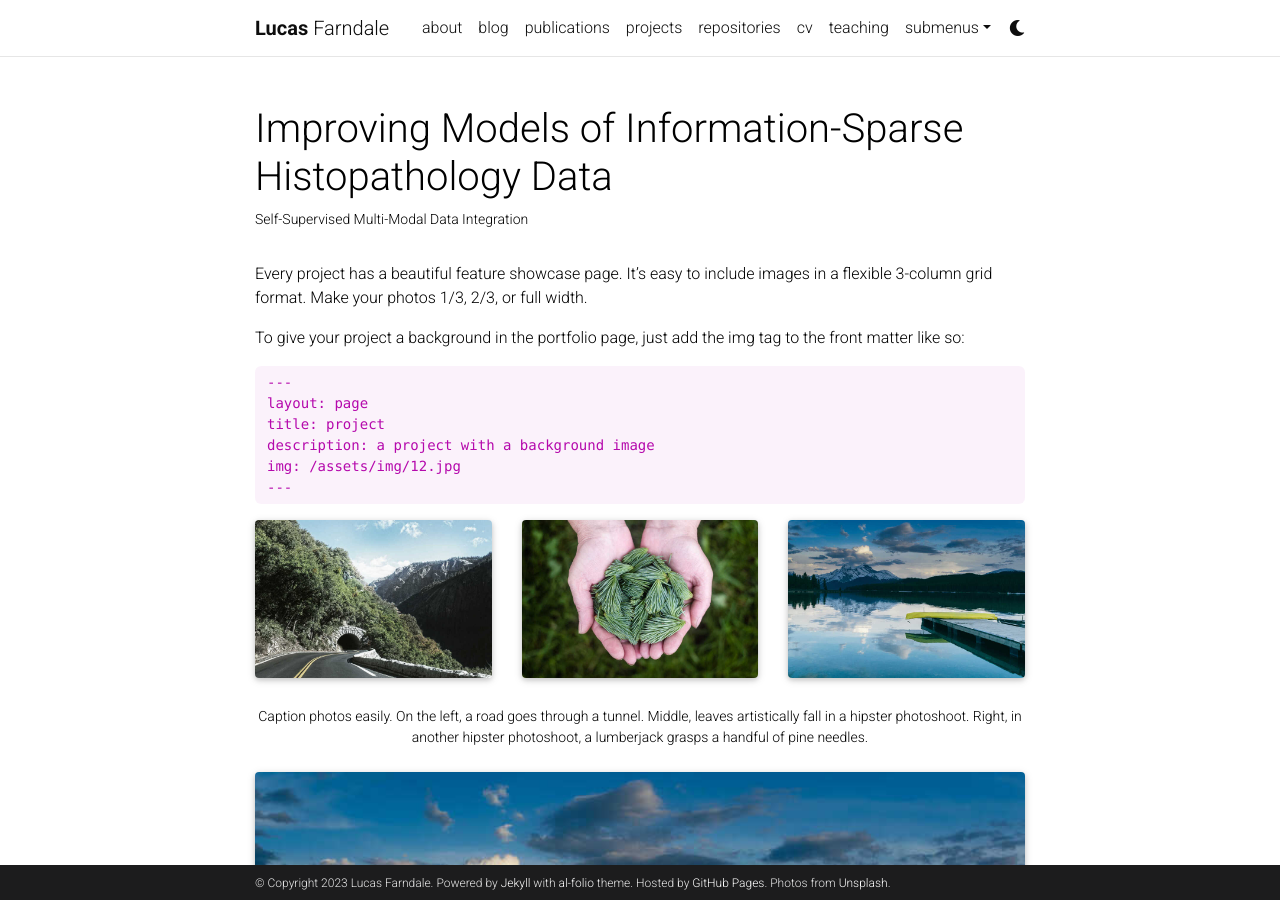
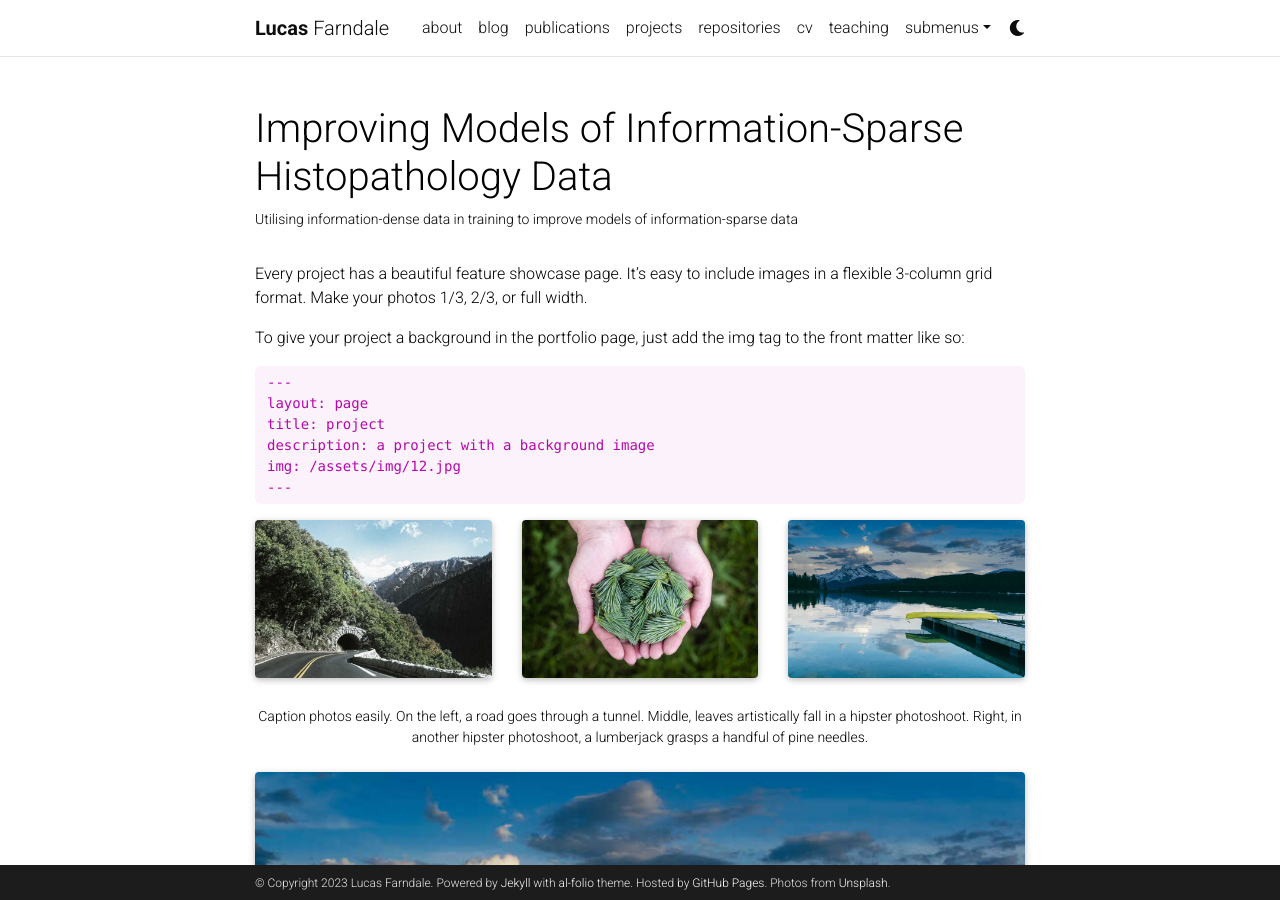
Before and after one commit to lucasfarndale/lucasfarndale.github.io, a Jekyll site: the page built from _projects/1_project.md, in a window 1280 px wide and 900 px high. Built offline with Jekyll 4.4.1, drawn with Linux system fonts in a browser that asks for light colours; full-size pictures stand in for the smaller copies a plugin makes; comment, search, counter and statistics services are not loaded; a style sheet for code colours, icons or effects is not loaded.

Commit message:
Update 1_project.md

```diff
--- a/_projects/1_project.md
+++ b/_projects/1_project.md
@@ -1,7 +1,7 @@
 ---
 layout: page
 title: Improving Models of Information-Sparse Histopathology Data
-description: Self-Supervised Multi-Modal Data Integration
+description: Utilising information-dense data in training to improve models of information-sparse data
 img: assets/img/12.jpg
 importance: 1
 category: PhD
```
